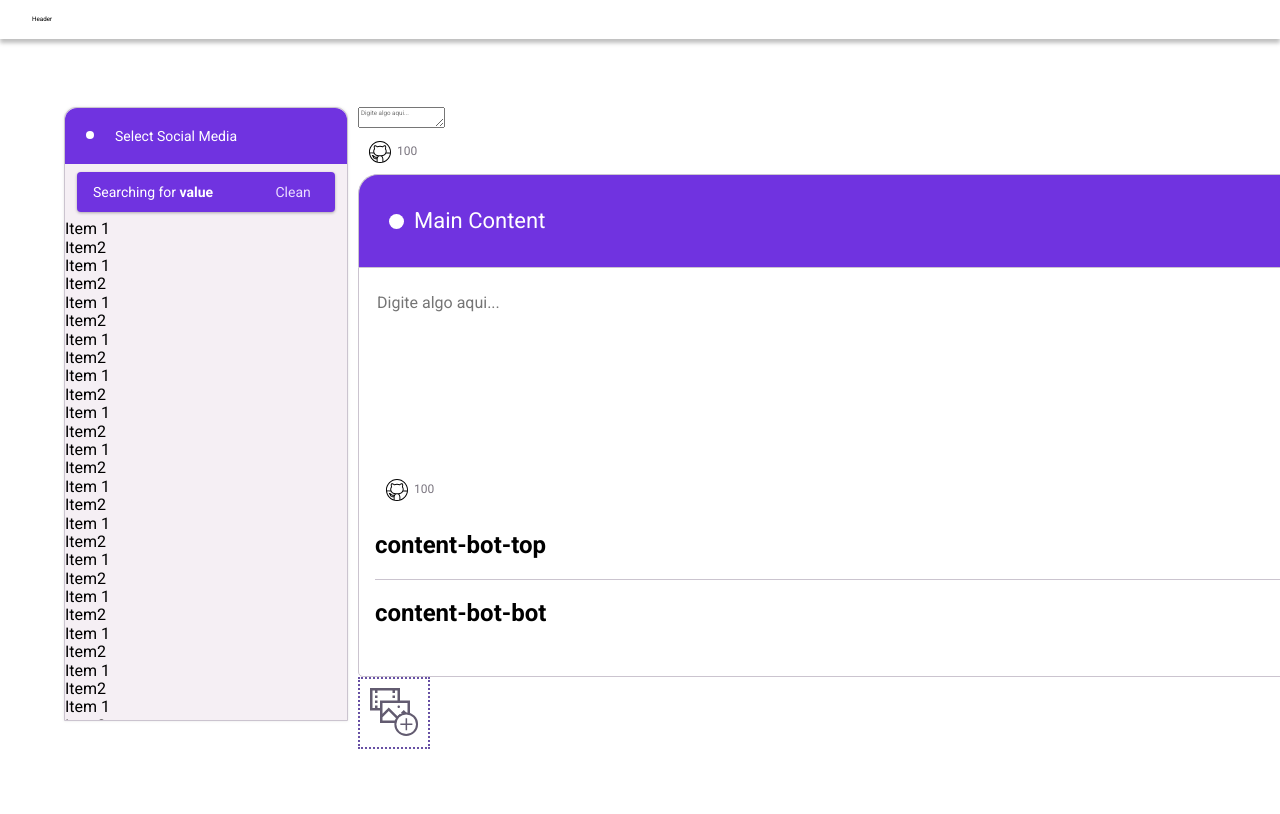
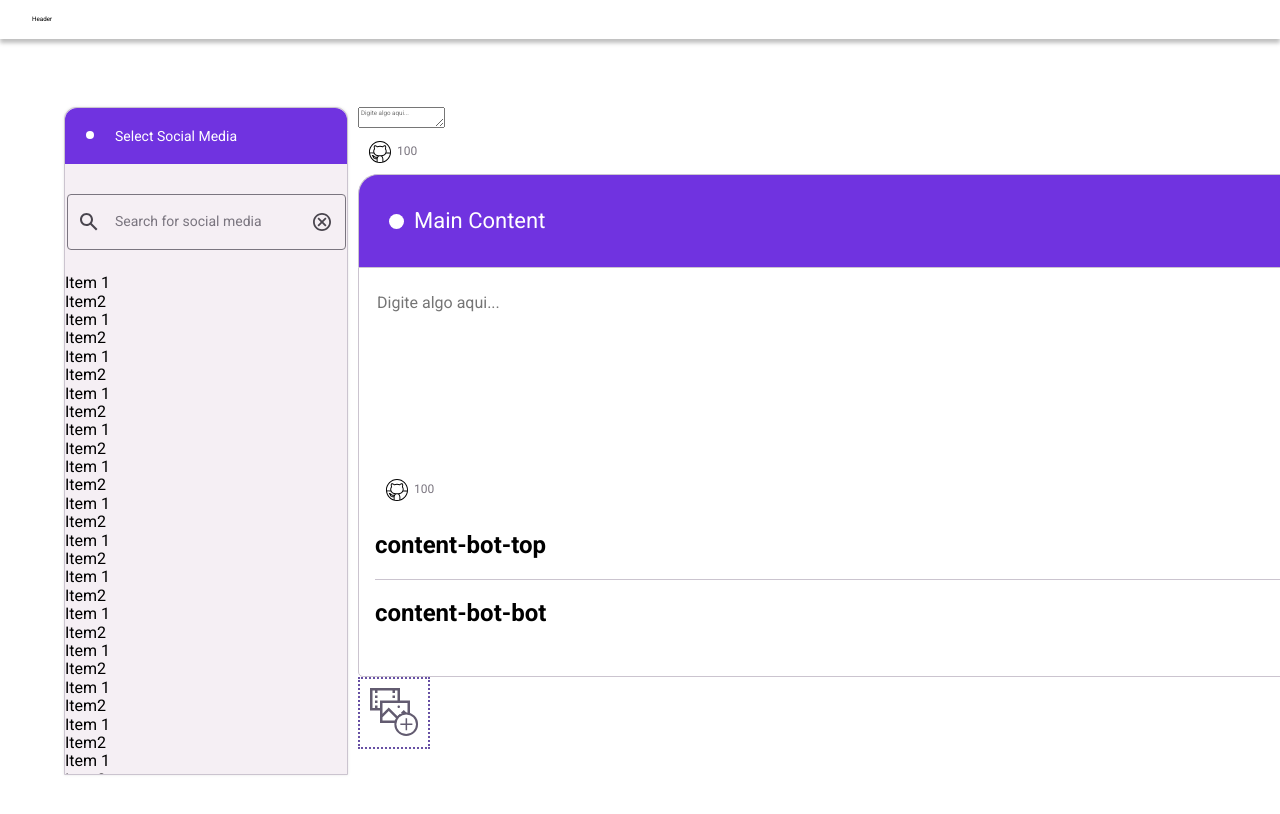
Before and after one commit to devhatt/octopost, a React (Create React App) app: page / in a window 1280 px wide. Shown: the top 814 px of the page. Built offline with nearby package versions, Linux system fonts and the light colour scheme; the HTML template or start-up script is replaced by a standard one.

Commit message:
feat: Merge and fix the SearchClue and inputSearch on sidebar

```diff
--- a/src/components/InputSearch/IInputProps.types.ts
+++ b/src/components/InputSearch/IInputProps.types.ts
@@ -1,7 +1,11 @@
 import { HTMLProps } from 'react';
 
 export interface IInputProps extends HTMLProps<HTMLInputElement> {
+  value?: string;
+  required?: boolean;
+  placeholder?: string;
   error?: boolean;
   errorMessage?: string;
+  setValue: React.Dispatch<React.SetStateAction<string>>;
   handleClear: () => void;
 }
--- a/src/components/InputSearch/InputSearch.module.scss
+++ b/src/components/InputSearch/InputSearch.module.scss
@@ -36,7 +36,7 @@
   }
 
   .inputWrapper {
-    width: 288px;
+    width: 283px;
     height: 56px;
 
     display: flex;
@@ -49,11 +49,11 @@
 
     .label {
       color: currentColor;
-      font-size: 1.1rem;
+      font-size: 1.4rem;
 
       position: absolute;
-      top: 17px;
-      left: 51px;
+      top: 19px;
+      left: 50px;
 
       transform: translate3d(0, 0, 0);
 
@@ -65,7 +65,7 @@
         color: global.$secondaryPurple;
         font-size: 1rem;
 
-        transform: translate3d(-32px, -26px, 0);
+        transform: translate3d(-36px, -24.5px, 0);
       }
 
       &.labelError {
@@ -155,6 +155,19 @@
   }
 
   .iconLeft {
+    position: absolute;
+    left: 15px;
+    width: 20px;
+    height: 20px;
+
+    display: flex;
+
+    align-items: center;
+  }
+
+  .iconRight {
+    position: absolute;
+    right: 15px;
     width: 20px;
     height: 20px;
 
@@ -162,23 +175,10 @@
 
     align-items: center;
 
-    padding-left: 1.5rem;
-  }
-
-  .iconRight {
-    width: 20px;
-    height: 20px;
-
-    display: flex;
-
-    align-items: center;
-
-    padding-right: 1.5rem;
-
     z-index: 11;
 
     &:hover {
-      transform: scale(0.96);
+      transform: scale(0.94);
 
       cursor: pointer;
     }
--- a/src/components/InputSearch/InputSearch.tsx
+++ b/src/components/InputSearch/InputSearch.tsx
@@ -18,8 +18,6 @@ export default function InputSearch(props: IInputProps) {
   const containerClass = [scss.container];
   const [isFocused, setIsFocused] = useState(false);
 
-  const [value, setValue] = useState('');
-
   const IconAlert = () => {
     return <img className={scss.icon} src={alertIcon} />;
   };
@@ -30,7 +28,11 @@ export default function InputSearch(props: IInputProps) {
 
   const handleClear = () => {
     if (props.handleClear) props.handleClear();
-    setValue('');
+    props.setValue('');
+  };
+
+  const handleValue = (e: React.ChangeEvent<HTMLInputElement>) => {
+    props.setValue(e.target.value);
   };
 
   const renderErrorMessage = () => (
@@ -91,8 +93,8 @@ export default function InputSearch(props: IInputProps) {
           placeholder={props.placeholder}
           onBlur={(e) => onInputBlur(e)}
           onFocus={onInputFocus}
-          value={value}
-          onChange={(e) => setValue(e.target.value)}
+          value={props.value}
+          onChange={handleValue}
         />
 
         <div
--- a/src/components/SearchClue/SearchClue.tsx
+++ b/src/components/SearchClue/SearchClue.tsx
@@ -1,5 +1,3 @@
-import { useState } from 'react';
-
 import scss from './SearchClue.module.scss';
 
 import { ISearchClueProps } from './SearchClue.types';
@@ -7,15 +5,13 @@ import { ISearchClueProps } from './SearchClue.types';
 function SearchClue(props: ISearchClueProps) {
   const { label } = props;
 
-  const [value, setValue] = useState(props.value || '');
-
   const handleClearClick = () => {
-    setValue('');
+    props.setValue('');
   };
   return (
     <div className={scss.searchClueContainer}>
       <span className={scss.spanSearchClue}>
-        {label} <span className={scss.searchWord}>{value}</span>
+        {label} <span className={scss.searchWord}>{props.value}</span>
       </span>
       <button className={scss.clearButton} onClick={handleClearClick}>
         Clean
--- a/src/components/SearchClue/SearchClue.types.ts
+++ b/src/components/SearchClue/SearchClue.types.ts
@@ -1,4 +1,5 @@
 export interface ISearchClueProps {
   value: string;
   label: string;
+  setValue: React.Dispatch<React.SetStateAction<string>>;
 }
--- a/src/pages/home/components/Sidebar/Sidebar.tsx
+++ b/src/pages/home/components/Sidebar/Sidebar.tsx
@@ -1,15 +1,32 @@
+import { useState } from 'react';
+
+import InputSearch from '~components/InputSearch/InputSearch';
 import SearchClue from '~components/SearchClue/SearchClue';
 
 import scss from './Sidebar.module.scss';
 
 function Sidebar() {
+  const [value, setValue] = useState('');
+
+  const handleClear = () => {};
   return (
     <aside className={scss.sidebar}>
       <div className={scss.titleContainer}>
         <span>Select Social Media</span>
       </div>
       <div className={scss.sidebarMain}>
-        <SearchClue value="value" label="Searching for" />
+        <InputSearch
+          handleClear={handleClear}
+          value={value}
+          setValue={setValue}
+          placeholder="Search for social media"
+          error={false}
+        />
+
+        {value.length !== 0 ? (
+          <SearchClue setValue={setValue} value={value} label="Searching for" />
+        ) : null}
+
         <div className={scss.itemsContainer}>
           Item 1 <br /> Item2 <br /> Item 1 <br /> Item2 <br />
           Item 1 <br /> Item2 <br /> Item 1 <br /> Item2 <br />
```
Also changed, not shown: 2 other files (tests, documents, lock files or other folders).
